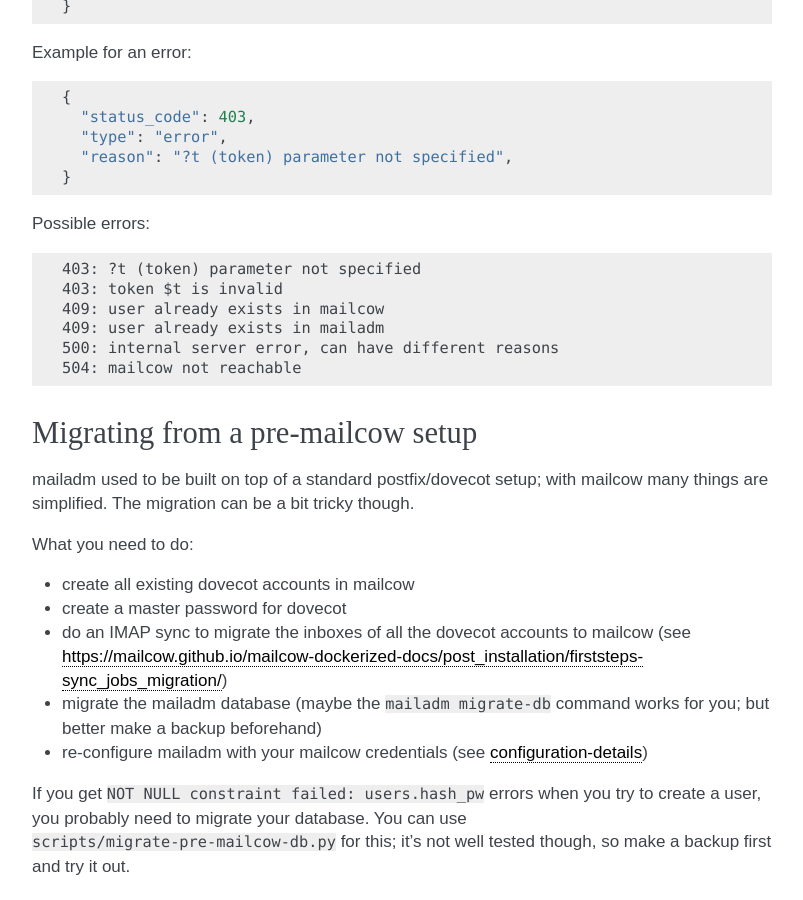
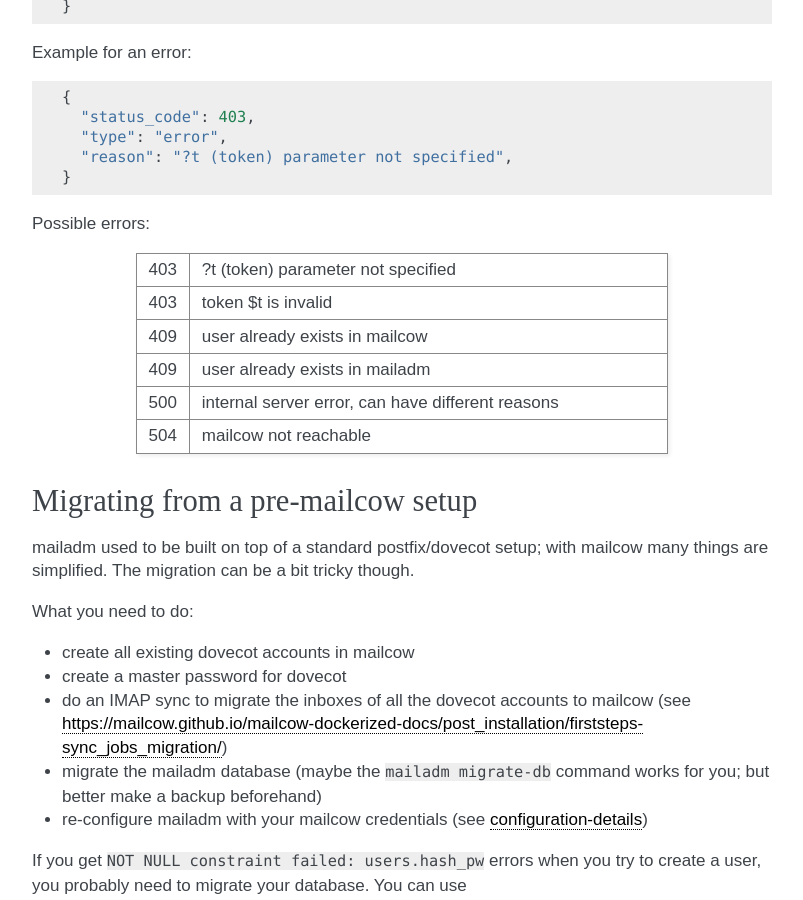
Before and after one commit to deltachat/mailadm, a Sphinx documentation site: the page built from doc/index.rst, in a window 1280 px wide and 900 px high, scrolled down 4831 px. Shown: the whole window, without its empty margins (348-1151 px from the left). Built offline with Sphinx 7.4.7, drawn with Linux system fonts in a browser that asks for light colours; some of the changed lines change nothing that is shown.

Commit message:
make a table of status codes

```diff
--- a/doc/index.rst
+++ b/doc/index.rst
@@ -245,14 +245,23 @@
       "reason": "?t (token) parameter not specified",
     }
 
-Possible errors::
+Possible errors:
 
-    403: ?t (token) parameter not specified
-    403: token $t is invalid
-    409: user already exists in mailcow
-    409: user already exists in mailadm
-    500: internal server error, can have different reasons
-    504: mailcow not reachable
+.. list-table::
+   :widths: 10 90
+
+   * - 403
+     - ?t (token) parameter not specified
+   * - 403
+     - token $t is invalid
+   * - 409
+     - user already exists in mailcow
+   * - 409
+     - user already exists in mailadm
+   * - 500
+     - internal server error, can have different reasons
+   * - 504
+     - mailcow not reachable
 
 Migrating from a pre-mailcow setup
 ----------------------------------
```
